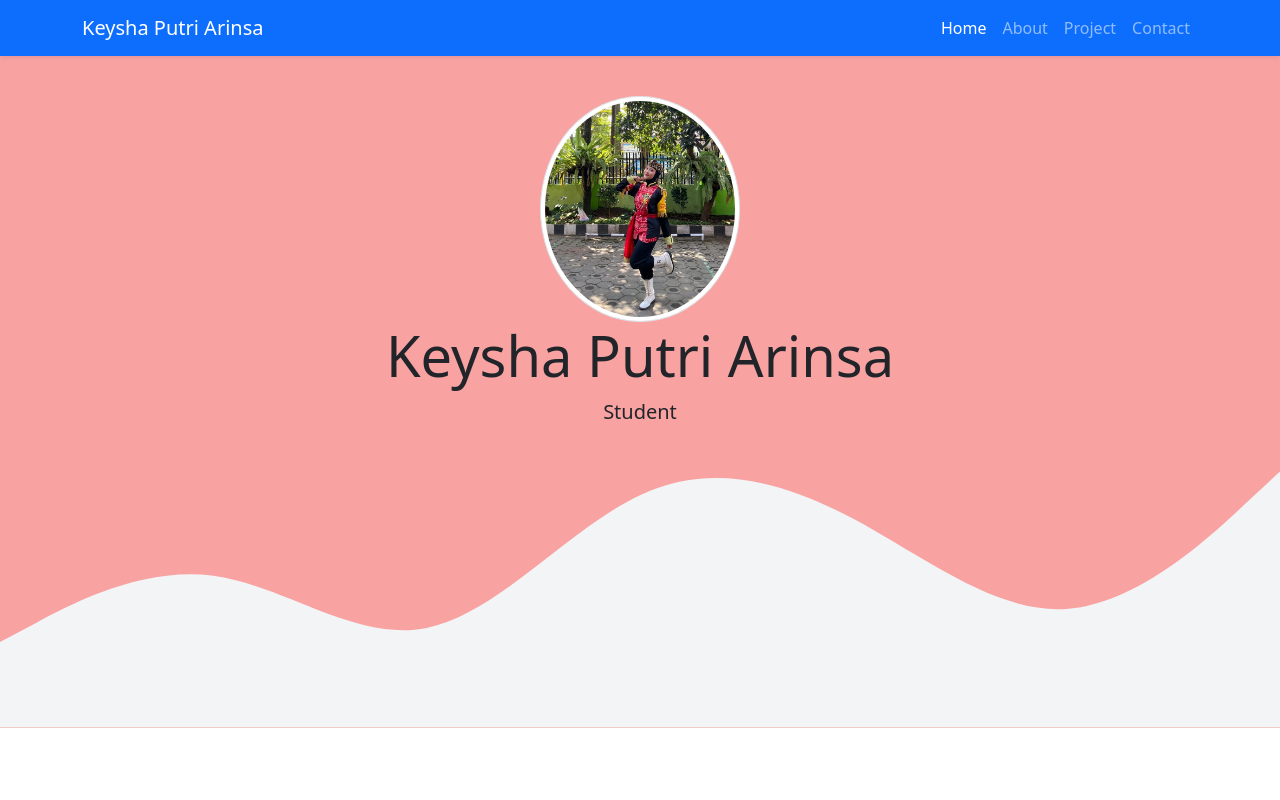
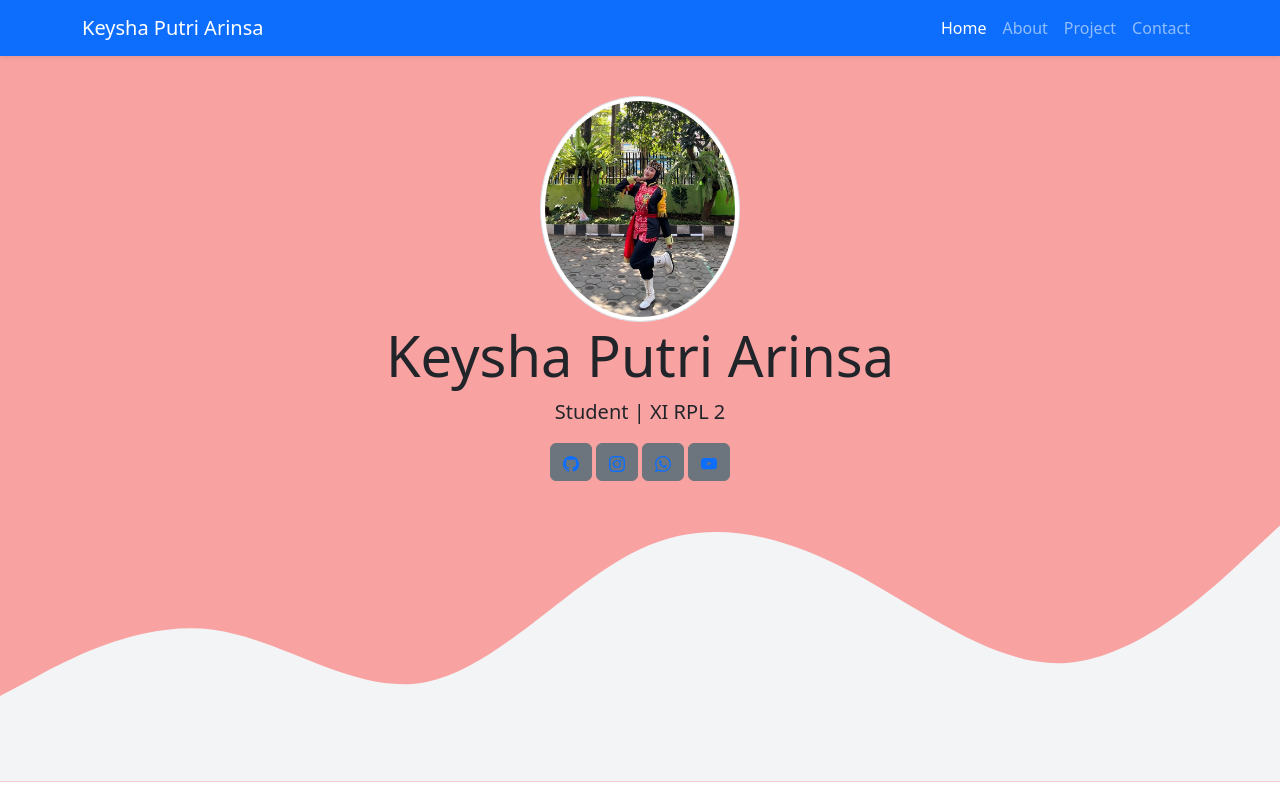
Before and after one commit to keyshaputriarinsa/keyshaputriarinsa.github.io, a plain HTML site: page index.html in a window 1280 px wide. Shown: the top 800 px of the page. Drawn offline with nearby package versions, Linux system fonts and the light colour scheme.

Commit message:
Update index.html

```diff
--- a/index.html
+++ b/index.html
@@ -47,7 +47,30 @@
     <section class="jumbotron text-center">
       <img src="foto saya.jpg" alt="Keysha" width="200" class="rounded-circle img-thumbnail" />
       <h1 class="display-4">Keysha Putri Arinsa </h1>
-      <p class="lead">Student </p>
+      <p class="lead">Student | XI RPL 2</p>
+      <p class="socmed">
+        <button class="btn btn-secondary"><a href="https://github.com/keyshaputriarinsa">
+        <svg xmlns="http://www.w3.org/2000/svg" width="16" height="16" fill="currentColor" class="bi bi-github" viewBox="0 0 16 16">
+          <path d="M8 0C3.58 0 0 3.58 0 8c0 3.54 2.29 6.53 5.47 7.59.4.07.55-.17.55-.38 0-.19-.01-.82-.01-1.49-2.01.37-2.53-.49-2.69-.94-.09-.23-.48-.94-.82-1.13-.28-.15-.68-.52-.01-.53.63-.01 1.08.58 1.23.82.72 1.21 1.87.87 2.33.66.07-.52.28-.87.51-1.07-1.78-.2-3.64-.89-3.64-3.95 0-.87.31-1.59.82-2.15-.08-.2-.36-1.02.08-2.12 0 0 .67-.21 2.2.82.64-.18 1.32-.27 2-.27s1.36.09 2 .27c1.53-1.04 2.2-.82 2.2-.82.44 1.1.16 1.92.08 2.12.51.56.82 1.27.82 2.15 0 3.07-1.87 3.75-3.65 3.95.29.25.54.73.54 1.48 0 1.07-.01 1.93-.01 2.2 0 .21.15.46.55.38A8.01 8.01 0 0 0 16 8c0-4.42-3.58-8-8-8"/>
+        </svg></a>
+      </button>
+      <button class="btn btn-secondary"><a href="https://www.instagram.com/kysharinsa_/profilecard/?igsh=MW85dTZzcHk3ZHR4Zg==">
+        <svg xmlns="http://www.w3.org/2000/svg" width="16" height="16" fill="currentColor" class="bi bi-instagram" viewBox="0 0 16 16">
+          <path d="M8 0C5.829 0 5.556.01 4.703.048 3.85.088 3.269.222 2.76.42a3.9 3.9 0 0 0-1.417.923A3.9 3.9 0 0 0 .42 2.76C.222 3.268.087 3.85.048 4.7.01 5.555 0 5.827 0 8.001c0 2.172.01 2.444.048 3.297.04.852.174 1.433.372 1.942.205.526.478.972.923 1.417.444.445.89.719 1.416.923.51.198 1.09.333 1.942.372C5.555 15.99 5.827 16 8 16s2.444-.01 3.298-.048c.851-.04 1.434-.174 1.943-.372a3.9 3.9 0 0 0 1.416-.923c.445-.445.718-.891.923-1.417.197-.509.332-1.09.372-1.942C15.99 10.445 16 10.173 16 8s-.01-2.445-.048-3.299c-.04-.851-.175-1.433-.372-1.941a3.9 3.9 0 0 0-.923-1.417A3.9 3.9 0 0 0 13.24.42c-.51-.198-1.092-.333-1.943-.372C10.443.01 10.172 0 7.998 0zm-.717 1.442h.718c2.136 0 2.389.007 3.232.046.78.035 1.204.166 1.486.275.373.145.64.319.92.599s.453.546.598.92c.11.281.24.705.275 1.485.039.843.047 1.096.047 3.231s-.008 2.389-.047 3.232c-.035.78-.166 1.203-.275 1.485a2.5 2.5 0 0 1-.599.919c-.28.28-.546.453-.92.598-.28.11-.704.24-1.485.276-.843.038-1.096.047-3.232.047s-2.39-.009-3.233-.047c-.78-.036-1.203-.166-1.485-.276a2.5 2.5 0 0 1-.92-.598 2.5 2.5 0 0 1-.6-.92c-.109-.281-.24-.705-.275-1.485-.038-.843-.046-1.096-.046-3.233s.008-2.388.046-3.231c.036-.78.166-1.204.276-1.486.145-.373.319-.64.599-.92s.546-.453.92-.598c.282-.11.705-.24 1.485-.276.738-.034 1.024-.044 2.515-.045zm4.988 1.328a.96.96 0 1 0 0 1.92.96.96 0 0 0 0-1.92m-4.27 1.122a4.109 4.109 0 1 0 0 8.217 4.109 4.109 0 0 0 0-8.217m0 1.441a2.667 2.667 0 1 1 0 5.334 2.667 2.667 0 0 1 0-5.334"/>
+        </svg></a>
+      </button>
+      <button class="btn btn-secondary"><a href="https://wa.me/qr/ZYF4EUG26OUGB1">
+        <svg xmlns="http://www.w3.org/2000/svg" width="16" height="16" fill="currentColor" class="bi bi-whatsapp" viewBox="0 0 16 16">
+          <path d="M13.601 2.326A7.85 7.85 0 0 0 7.994 0C3.627 0 .068 3.558.064 7.926c0 1.399.366 2.76 1.057 3.965L0 16l4.204-1.102a7.9 7.9 0 0 0 3.79.965h.004c4.368 0 7.926-3.558 7.93-7.93A7.9 7.9 0 0 0 13.6 2.326zM7.994 14.521a6.6 6.6 0 0 1-3.356-.92l-.24-.144-2.494.654.666-2.433-.156-.251a6.56 6.56 0 0 1-1.007-3.505c0-3.626 2.957-6.584 6.591-6.584a6.56 6.56 0 0 1 4.66 1.931 6.56 6.56 0 0 1 1.928 4.66c-.004 3.639-2.961 6.592-6.592 6.592m3.615-4.934c-.197-.099-1.17-.578-1.353-.646-.182-.065-.315-.099-.445.099-.133.197-.513.646-.627.775-.114.133-.232.148-.43.05-.197-.1-.836-.308-1.592-.985-.59-.525-.985-1.175-1.103-1.372-.114-.198-.011-.304.088-.403.087-.088.197-.232.296-.346.1-.114.133-.198.198-.33.065-.134.034-.248-.015-.347-.05-.099-.445-1.076-.612-1.47-.16-.389-.323-.335-.445-.34-.114-.007-.247-.007-.38-.007a.73.73 0 0 0-.529.247c-.182.198-.691.677-.691 1.654s.71 1.916.81 2.049c.098.133 1.394 2.132 3.383 2.992.47.205.84.326 1.129.418.475.152.904.129 1.246.08.38-.058 1.171-.48 1.338-.943.164-.464.164-.86.114-.943-.049-.084-.182-.133-.38-.232"/>
+        </svg></a>
+      </button>
+        <button class="btn btn-secondary"><a href="https://youtube.com/@keyshaarinsa9164?si=g0yslh-C5Vw87KOQ">
+          <svg xmlns="http://www.w3.org/2000/svg" width="16" height="16" fill="currentColor" class="bi bi-youtube" viewBox="0 0 16 16">
+            <path d="M8.051 1.999h.089c.822.003 4.987.033 6.11.335a2.01 2.01 0 0 1 1.415 1.42c.101.38.172.883.22 1.402l.01.104.022.26.008.104c.065.914.073 1.77.074 1.957v.075c-.001.194-.01 1.108-.082 2.06l-.008.105-.009.104c-.05.572-.124 1.14-.235 1.558a2.01 2.01 0 0 1-1.415 1.42c-1.16.312-5.569.334-6.18.335h-.142c-.309 0-1.587-.006-2.927-.052l-.17-.006-.087-.004-.171-.007-.171-.007c-1.11-.049-2.167-.128-2.654-.26a2.01 2.01 0 0 1-1.415-1.419c-.111-.417-.185-.986-.235-1.558L.09 9.82l-.008-.104A31 31 0 0 1 0 7.68v-.123c.002-.215.01-.958.064-1.778l.007-.103.003-.052.008-.104.022-.26.01-.104c.048-.519.119-1.023.22-1.402a2.01 2.01 0 0 1 1.415-1.42c.487-.13 1.544-.21 2.654-.26l.17-.007.172-.006.086-.003.171-.007A100 100 0 0 1 7.858 2zM6.4 5.209v4.818l4.157-2.408z"/>
+          </svg></a>
+      </button>
+
+      </p>
       <svg xmlns="http://www.w3.org/2000/svg" viewBox="0 0 1440 320">
         <path
           fill="#f3f4f5"
```
